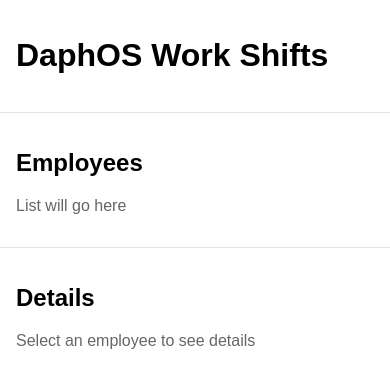
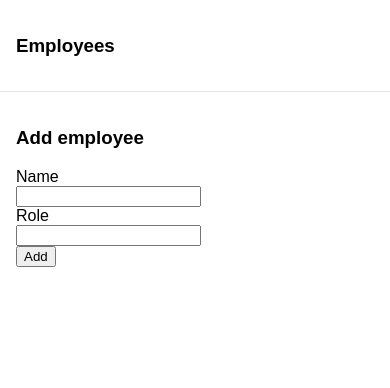
Before and after one commit to pgkreka/daphos-coding-challenge, an Angular app: page / in a window 390 px wide. Shown: the top 388 px of the page. Built offline with nearby package versions, Linux system fonts and the light colour scheme.

Commit message:
Add basic employee UI for testing data service

```diff
--- a/src/app/app.component.html
+++ b/src/app/app.component.html
@@ -1,17 +1,9 @@
-<div class="app">
-  <header class="header">
-    <h1>DaphOS Work Shifts</h1>
-  </header>
+<div class="layout">
+  <aside class="sidebar">
+    <app-employee-list></app-employee-list>
+  </aside>
 
-  <main class="layout">
-    <aside class="sidebar">
-      <h2>Employees</h2>
-      <p class="muted">List will go here</p>
-    </aside>
-
-    <section class="content">
-      <h2>Details</h2>
-      <p class="muted">Select an employee to see details</p>
-    </section>
+  <main class="content">
+    <app-add-employee></app-add-employee>
   </main>
 </div>
--- a/src/app/app.component.ts
+++ b/src/app/app.component.ts
@@ -1,10 +1,12 @@
 import { Component } from '@angular/core';
 import { RouterOutlet } from '@angular/router';
+import { EmployeeListComponent } from './features/employees/employee-list/employee-list.component';
+import { AddEmployeeComponent } from './features/employees/add-employee/add-employee.component';
 
 @Component({
   selector: 'app-root',
   standalone: true,
-  imports: [RouterOutlet],
+  imports: [EmployeeListComponent, AddEmployeeComponent],
   templateUrl: './app.component.html',
   styleUrl: './app.component.css'
 })
--- /dev/null
+++ b/src/app/features/employees/add-employee/add-employee.component.html
@@ -0,0 +1,19 @@
+<h3>Add employee</h3>
+
+<div *ngIf="error">{{ error }}</div>
+
+<form (ngSubmit)="submit()">
+  <div>
+    <label>Name</label><br />
+    <input [(ngModel)]="name" name="name" required />
+  </div>
+
+  <div>
+    <label>Role</label><br />
+    <input [(ngModel)]="role" name="role" required />
+  </div>
+
+  <button type="submit" [disabled]="loading">
+    {{ loading ? 'Saving...' : 'Add' }}
+  </button>
+</form>
--- /dev/null
+++ b/src/app/features/employees/add-employee/add-employee.component.ts
@@ -0,0 +1,39 @@
+import { Component } from '@angular/core';
+import { CommonModule } from '@angular/common';
+import { FormsModule } from '@angular/forms';
+import { EmployeeService } from '../../../core/services/employee.service';
+
+@Component({
+  selector: 'app-add-employee',
+  standalone: true,
+  imports: [CommonModule, FormsModule],
+  templateUrl: './add-employee.component.html'
+})
+export class AddEmployeeComponent {
+  name = '';
+  role = '';
+  loading = false;
+  error: string | null = null;
+
+  constructor(private employeeService: EmployeeService) {}
+
+  async submit(): Promise<void> {
+    this.error = null;
+    this.loading = true;
+
+    const result = await this.employeeService.create({
+      name: this.name,
+      role: this.role
+    });
+
+    this.loading = false;
+
+    if (!result.ok) {
+      this.error = result.error.message;
+      return;
+    }
+
+    this.name = '';
+    this.role = '';
+  }
+}
--- /dev/null
+++ b/src/app/features/employees/employee-list/employee-list.component.html
@@ -0,0 +1,10 @@
+<h3>Employees</h3>
+
+<div *ngIf="loading">Loading...</div>
+<div *ngIf="error">{{ error }}</div>
+
+<ul>
+  <li *ngFor="let emp of employees">
+    {{ emp.name }} ({{ emp.role }}) - {{ emp.status }}
+  </li>
+</ul>
--- /dev/null
+++ b/src/app/features/employees/employee-list/employee-list.component.ts
@@ -0,0 +1,34 @@
+import { Component, OnInit } from '@angular/core';
+import { CommonModule } from '@angular/common';
+import { EmployeeService } from '../../../core/services/employee.service';
+import { Employee } from '../../../core/models/employee.model';
+
+@Component({
+  selector: 'app-employee-list',
+  standalone: true,
+  imports: [CommonModule],
+  templateUrl: './employee-list.component.html'
+})
+export class EmployeeListComponent implements OnInit {
+  employees: Employee[] = [];
+  loading = false;
+  error: string | null = null;
+
+  constructor(private employeeService: EmployeeService) {}
+
+  ngOnInit(): void {
+    this.loadEmployees();
+  }
+
+  async loadEmployees(): Promise<void> {
+    this.loading = true;
+    const result = await this.employeeService.list();
+    this.loading = false;
+
+    if (result.ok) {
+      this.employees = result.data;
+    } else {
+      this.error = result.error.message;
+    }
+  }
+}
--- a/src/styles.css
+++ b/src/styles.css
@@ -44,3 +44,31 @@
       border-bottom: 1px solid #e5e5e5;
     }
   }
+
+  .layout {
+    display: flex;
+    min-height: 100vh;
+  }
+
+  .sidebar {
+    width: 320px;
+    border-right: 1px solid #e5e5e5;
+    padding: 16px;
+  }
+
+  .content {
+    flex: 1;
+    padding: 16px;
+  }
+
+  @media (max-width: 900px) {
+    .layout {
+      flex-direction: column;
+    }
+
+    .sidebar {
+      width: 100%;
+      border-right: 0;
+      border-bottom: 1px solid #e5e5e5;
+    }
+  }
```
Also changed, not shown: src/app/features/employees/add-employee/add-employee.component.css (added), src/app/features/employees/employee-list/employee-list.component.css (added), 2 other files (tests, documents, lock files or other folders).
